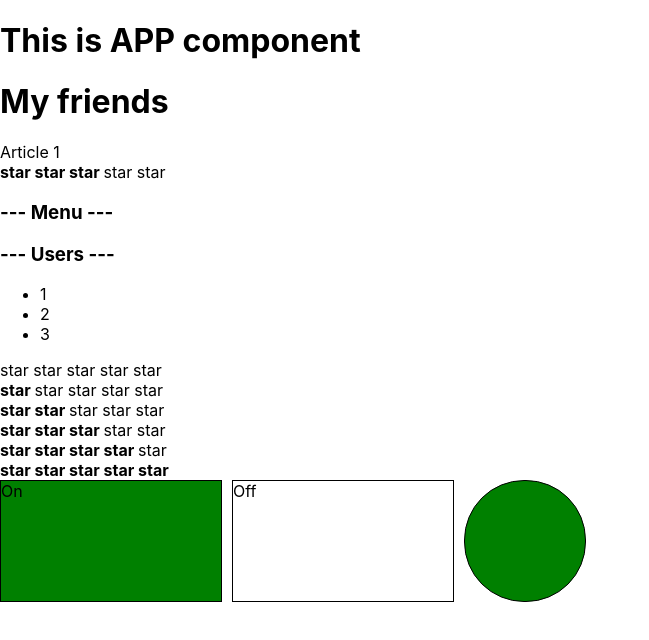
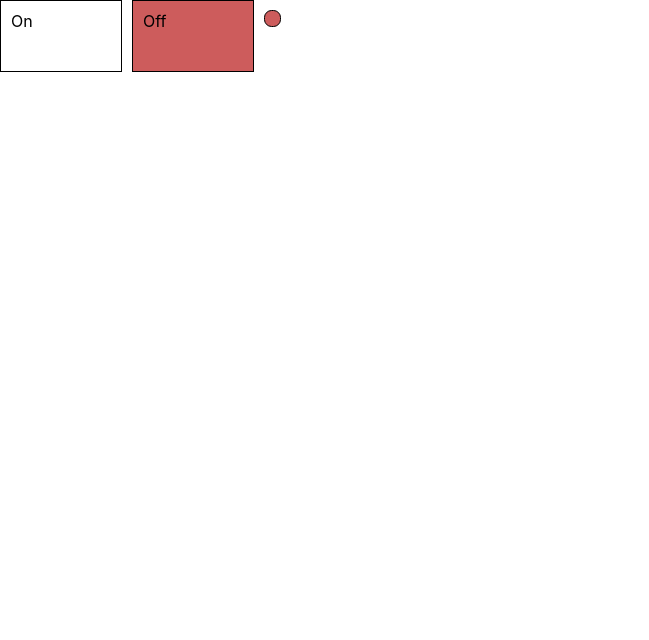
Before and after one commit to AndreyZaytsev90/MyRepository, a React (Create React App) app in the folder IT-KAMASUTRA/tempyarn/my-app/: page / in a window 1280 px wide. Shown: the top 640 px of the page, without its empty margins (0-649 px from the left). Built offline with nearby package versions, Linux system fonts and the light colour scheme.

Commit message:
change files

```diff
--- a/IT-KAMASUTRA/tempyarn/my-app/src/App.tsx
+++ b/IT-KAMASUTRA/tempyarn/my-app/src/App.tsx
@@ -1,6 +1,6 @@
 import React from 'react';
 //import logo from './logo.svg';
-import './App.css';
+//import './App.css';
 import Accordion from "./components/Accordion/Accordion";
 import {Rating} from "./components/Rating/Rating";
 import OnOff from "./components/OnOff/OnOff";
@@ -20,7 +20,7 @@ function App() {
     console.log("App rendering")
     return (
         <div>
-            <PageTitle title={"This is APP component"}/>
+            {/*<PageTitle title={"This is APP component"}/>
             <PageTitle title={"My friends"}/>
             Article 1
             <Rating value={3}/>
@@ -31,8 +31,8 @@ function App() {
             <Rating value={2}/>
             <Rating value={3}/>
             <Rating value={4}/>
-            <Rating value={5}/>
-            <OnOff indicator={true}/>
+            <Rating value={5}/>*/}
+            <OnOff indicator={false}/>
         </div>
     );
 }
--- a/IT-KAMASUTRA/tempyarn/my-app/src/components/OnOff/OnOff.tsx
+++ b/IT-KAMASUTRA/tempyarn/my-app/src/components/OnOff/OnOff.tsx
@@ -1,12 +1,45 @@
 import React from "react";
-import "../../App.css"
+//import "../../App.css"
 
-type OnOffPropsType = {
+type PropsType = {
     indicator: boolean
 }
 
-function OnOff(props: OnOffPropsType) {
-    if (props.indicator) {
+function OnOff(props: PropsType) {
+
+    const onStyle = {
+        width: "100px",
+        height: "50px",
+        border: "1px solid black",
+        display: "inline-block",
+        padding: "10px",
+        backgroundColor: props.indicator === true ? "greenyellow" : "white"
+    };
+    const offStyle = {
+        width: "100px",
+        height: "50px",
+        border: "1px solid black",
+        display: "inline-block",
+        marginLeft: "10px",
+        padding: "10px",
+        backgroundColor: !props.indicator === true ? "indianred" : "white"
+    };
+    const indicatorStyle = {
+        width: "15px",
+        height: "15px",
+        borderRadius: "7.5px",
+        border: "1px solid black",
+        display: "inline-block",
+        marginLeft: "10px",
+        backgroundColor: !props.indicator === true ?"indianred" : "greenyellow"
+    };
+
+    return <div>
+        <div style={onStyle}>On</div>
+        <div style={offStyle}>Off</div>
+        <div style={indicatorStyle}/>
+    </div>
+ /*   if (props.indicator) {
         return <div>
             <OnOffTrue/>
         </div>
@@ -36,7 +69,7 @@ function OnOffFalse() {
             <div className="offRed">Off</div>
             <div className="bulbRed"/>
         </div>
-    )
+    )*/
 }
 
-export default OnOff
+export default OnOff;
```
